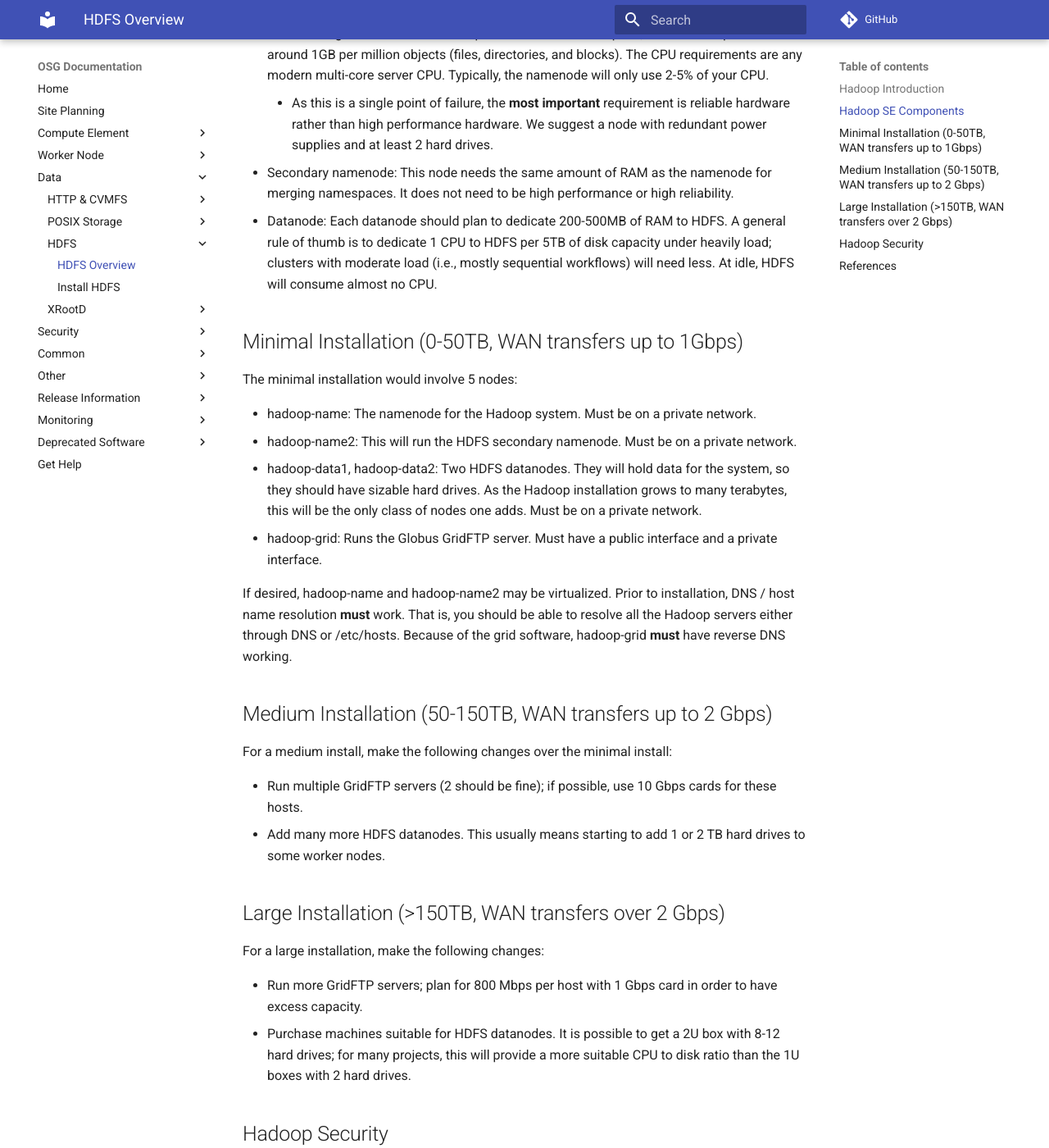
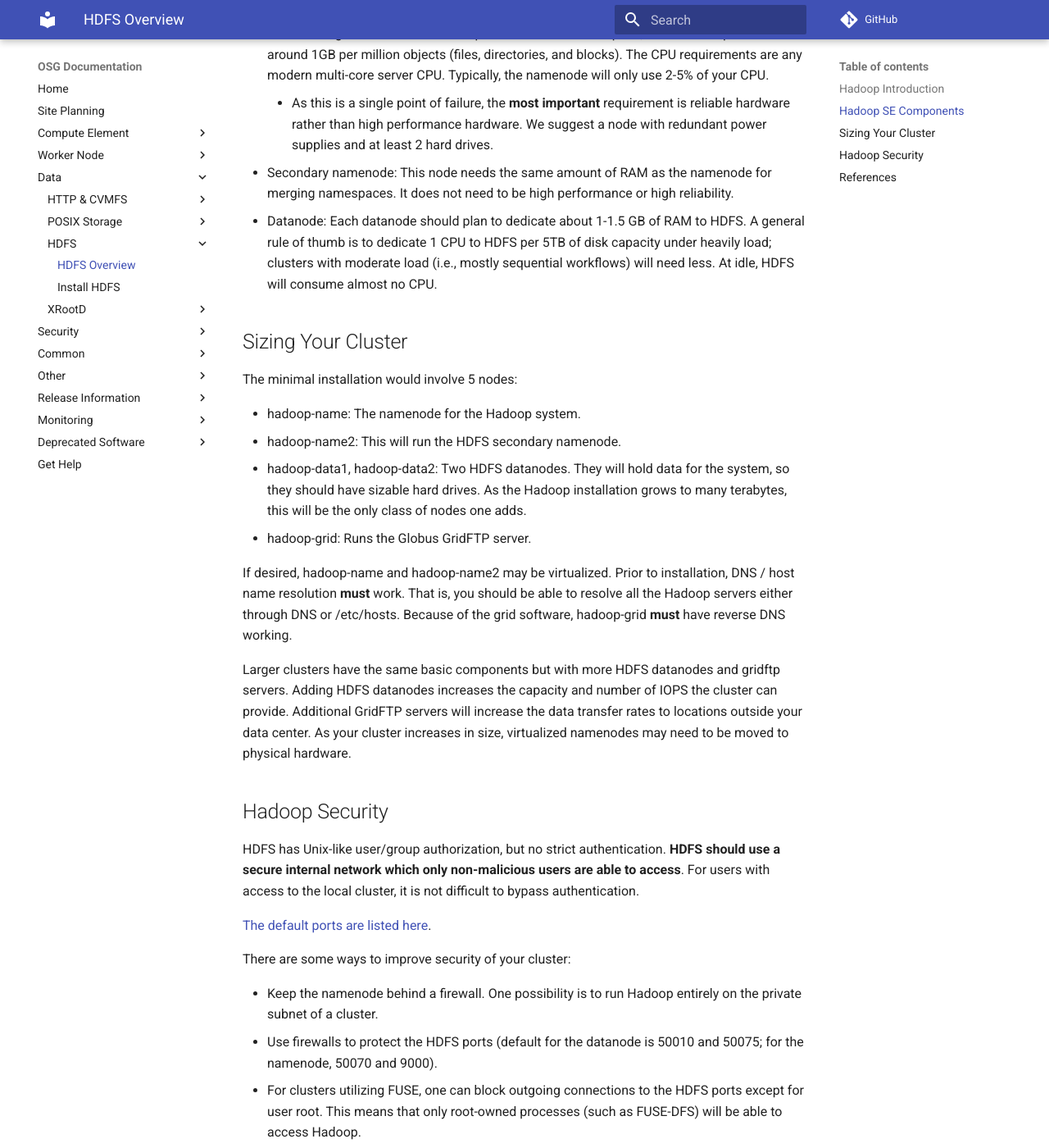
Before and after one commit to osg-htc/docs, an MkDocs documentation site: the page built from docs/data/hadoop-overview.md, in a window 1280 px wide and 1400 px high, scrolled down 2119 px. Shown: the whole window at 82% size. Built offline with MkDocs 1.6.1 and Material for MkDocs 9.7.7, drawn with Linux system fonts in a browser that asks for light colours; comment, search, counter and statistics services are not loaded; old or Windows-style settings are respelled for this version of MkDocs; some of the changed text lies outside the part shown.

Commit message:
Update text based on Garhan's suggestions

```diff
--- a/docs/data/hadoop-overview.md
+++ b/docs/data/hadoop-overview.md
@@ -4,7 +4,7 @@ Hadoop Overview
 Hadoop Introduction
 -------------------
 
-Hadoop is a data processing framework
+Hadoop is a data processing framework.
 The framework has two main parts - job scheduling and a distributed file system,
 the Hadoop Distributed File System (HDFS).
 
@@ -36,7 +36,7 @@ The components in each of these categories are outlined below:
     -   Datanode: This node stores copies of the blocks in HDFS. They communicate with the namenode to perform "housekeeping" such as creating new replicas, transferring blocks between datanodes, and deleting excess blocks. They also communicate with the clients to transfer data. To reach the best scalability, there should be as many datanodes as possible.
 -   Grid extensions
     -   Globus GridFTP: The standard GridFTP from Globus. We use a plug-in module (using the Globus Direct Storage Interface) that allows the GridFTP process to use the HDFS C-bindings directly.
-    -   Gratia probe: Gratia is an accounting system that records batch system and transfer records to a database. The records are collected by a client program called a "probe" which runs on the GridFTP server. It parses the GridFTP server's log files and creates transfer records.
+    -   Gratia probe: Gratia is an accounting system that records batch system and transfer records to a database. The records are collected by a client program called a "probe" which runs on the GridFTP or XRootD server.  The probe parses the GridFTP or XRootD logs and generates transfer records.
     -   XRootD server plugin: XRootD is an extremely flexible and powerful data server popular in the high energy physics community. There exists a HDFS plugin for XRootD; integrating with XRootD provides a means to export HDFS securely outside the local cluster, as another XRootD plugin provides GSI-based authentication and authorization.
 -   HDFS auxiliary:
     -   "Secondary Namenode": Perhaps more aptly called a "checkpoint server". This server downloads the file system image and journal from the namenode, merges the two together, and uploads the new file system image up to the namenode. This is done on a different server in order to reduce the memory footprint of the namenode.
@@ -52,38 +52,27 @@ In addition to the server components, there are two client components:
 -   Namenode: We recommend at least 8GB of RAM (minimum is 2GB RAM), preferably 16GB or more. A rough rule of thumb is 1GB per 100TB of raw disk space; the actual requirements is around 1GB per million objects (files, directories, and blocks). The CPU requirements are any modern multi-core server CPU. Typically, the namenode will only use 2-5% of your CPU.
     -   As this is a single point of failure, the **most important** requirement is reliable hardware rather than high performance hardware. We suggest a node with redundant power supplies and at least 2 hard drives.
 -   Secondary namenode: This node needs the same amount of RAM as the namenode for merging namespaces. It does not need to be high performance or high reliability.
--   Datanode: Each datanode should plan to dedicate 200-500MB of RAM to HDFS. A general rule of thumb is to dedicate 1 CPU to HDFS per 5TB of disk capacity under heavily load; clusters with moderate load (i.e., mostly sequential workflows) will need less. At idle, HDFS will consume almost no CPU.
+-   Datanode: Each datanode should plan to dedicate about 1-1.5 GB of RAM to HDFS. A general rule of thumb is to dedicate 1 CPU to HDFS per 5TB of disk capacity under heavily load; clusters with moderate load (i.e., mostly sequential workflows) will need less. At idle, HDFS will consume almost no CPU.
 
-Minimal Installation (0-50TB, WAN transfers up to 1Gbps)
---------------------------------------------------------
+Sizing Your Cluster
+---------------------
 
 The minimal installation would involve 5 nodes:
 
-- hadoop-name: The namenode for the Hadoop system.  Must be on a private network.
-- hadoop-name2: This will run the HDFS secondary namenode. Must be on a private network.
-- hadoop-data1, hadoop-data2: Two HDFS datanodes. They will hold data for the system, so they should have sizable hard drives. As the Hadoop installation grows to many terabytes, this will be the only class of nodes one adds. Must be on a private network.
-- hadoop-grid: Runs the Globus GridFTP server. Must have a public interface and a private interface.
+- hadoop-name: The namenode for the Hadoop system.
+- hadoop-name2: This will run the HDFS secondary namenode.
+- hadoop-data1, hadoop-data2: Two HDFS datanodes. They will hold data for the system, so they should have sizable hard drives. As the Hadoop installation grows to many terabytes, this will be the only class of nodes one adds.
+- hadoop-grid: Runs the Globus GridFTP server.
 
 If desired, hadoop-name and hadoop-name2 may be virtualized.
 Prior to installation, DNS / host name resolution **must** work.
 That is, you should be able to resolve all the Hadoop servers either through DNS or /etc/hosts.
 Because of the grid software, hadoop-grid **must** have reverse DNS working.
 
-Medium Installation (50-150TB, WAN transfers up to 2 Gbps)
-----------------------------------------------------------
-
-For a medium install, make the following changes over the minimal install:
-
-- Run multiple GridFTP servers (2 should be fine); if possible, use 10 Gbps cards for these hosts.
-- Add many more HDFS datanodes. This usually means starting to add 1 or 2 TB hard drives to some worker nodes.
-
-Large Installation (>150TB, WAN transfers over 2 Gbps)
----------------------------------------------------------
-
-For a large installation, make the following changes:
-
-- Run more GridFTP servers; plan for 800 Mbps per host with 1 Gbps card in order to have excess capacity.
-- Purchase machines suitable for HDFS datanodes. It is possible to get a 2U box with 8-12 hard drives; for many projects, this will provide a more suitable CPU to disk ratio than the 1U boxes with 2 hard drives.
+Larger clusters have the same basic components but with  more HDFS datanodes and gridftp servers.
+Adding HDFS datanodes increases the capacity and  number of IOPS the cluster can provide.
+Additional GridFTP servers will increase the data transfer rates to locations outside your data center.
+As your cluster increases in size, virtualized namenodes may need to be moved to physical hardware.
 
 Hadoop Security
 ---------------
```
